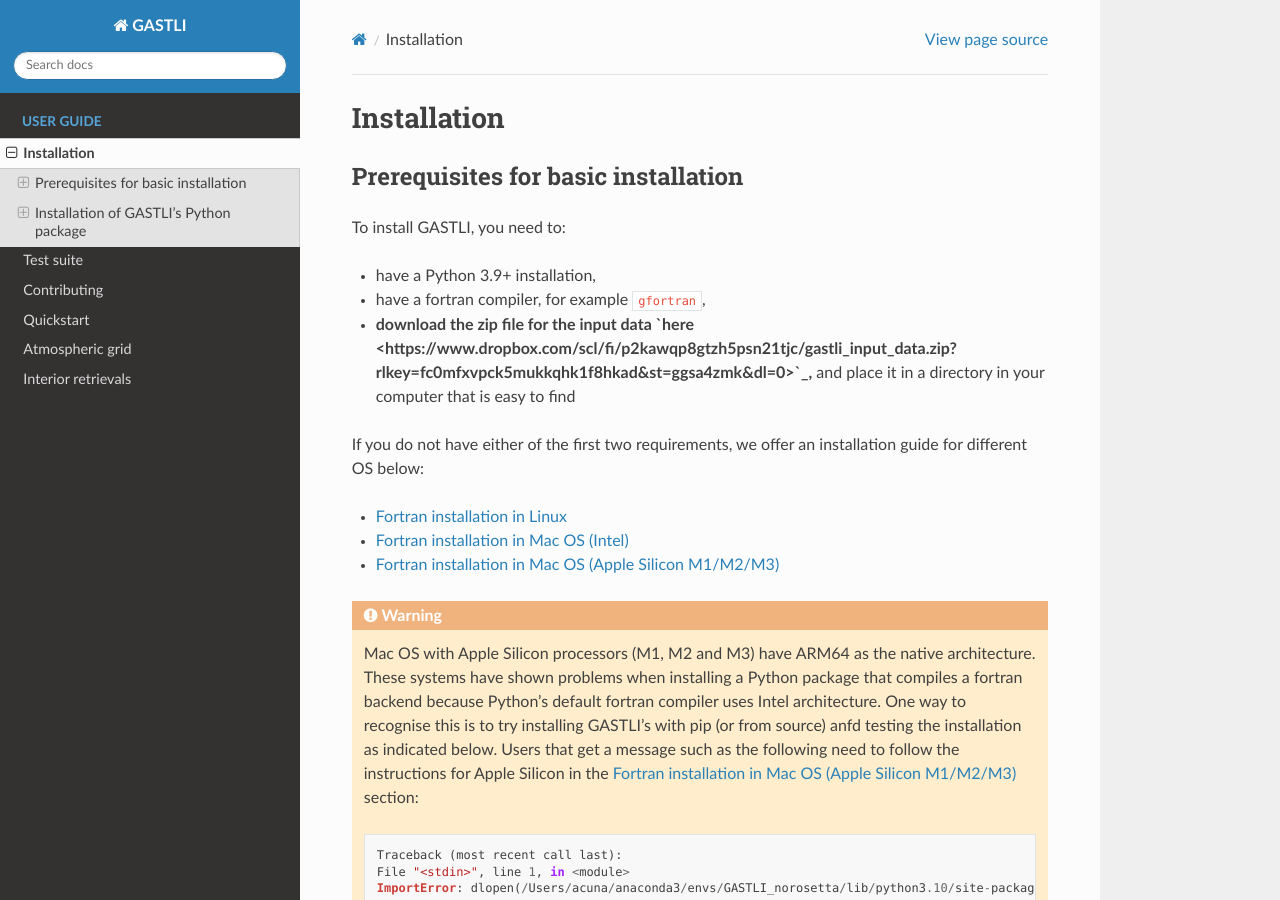
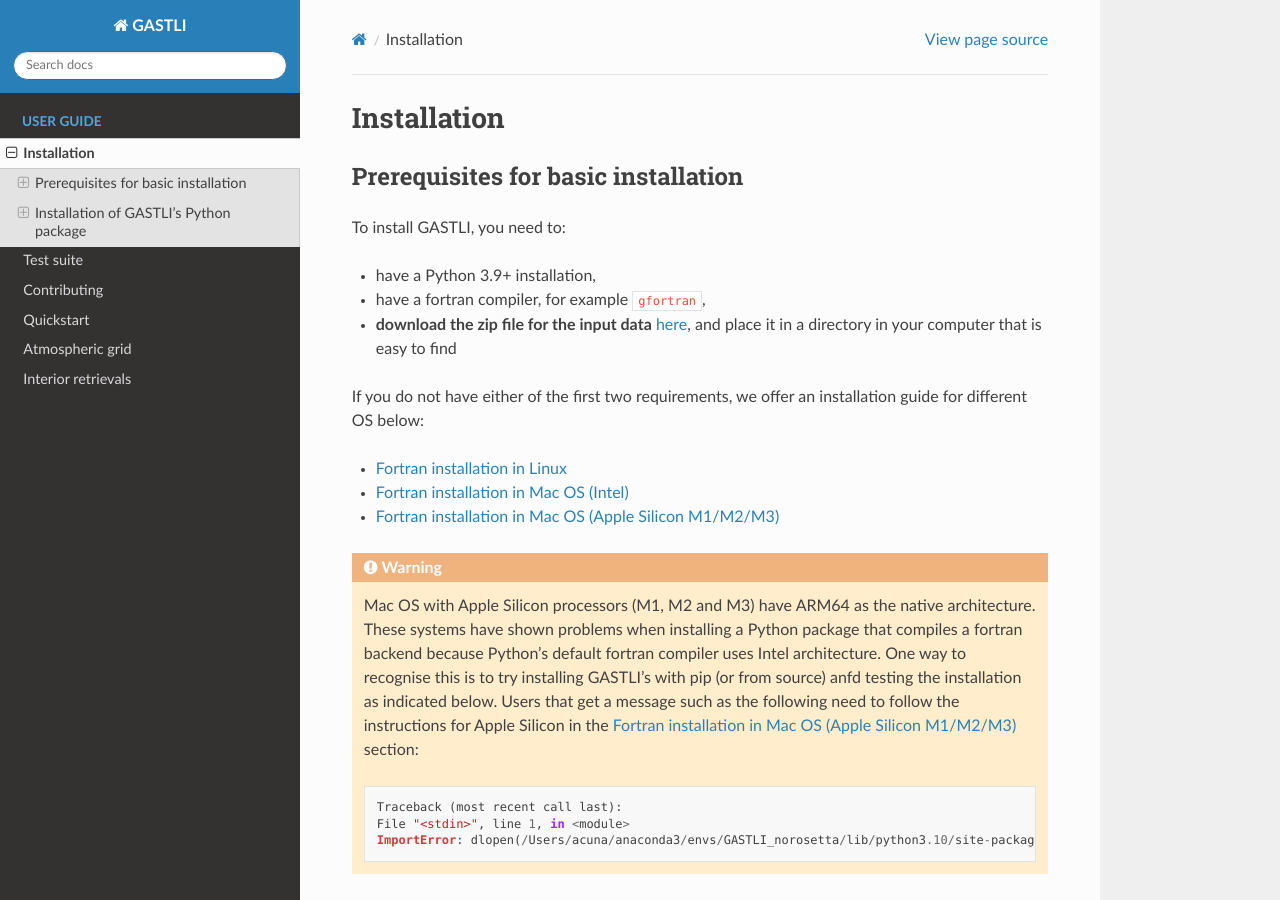
Before and after one commit to lorenaacuna/GASTLI, a Sphinx documentation site: the page built from docs/source/installation.rst, in a window 1280 px wide and 900 px high. Built offline with Sphinx 7.4.7 and the Read the Docs theme 3.1.0, drawn with Linux system fonts in a browser that asks for light colours.

Commit message:
Update installation.rst

```diff
--- a/docs/source/installation.rst
+++ b/docs/source/installation.rst
@@ -9,7 +9,7 @@
 
 - have a Python 3.9+ installation,
 - have a fortran compiler, for example ``gfortran``,
-- **download the zip file for the input data `here <https://www.dropbox.com/scl/fi/p2kawqp8gtzh5psn21tjc/gastli_input_data.zip?rlkey=fc0mfxvpck5mukkqhk1f8hkad&st=ggsa4zmk&dl=0>`_,** and place it in a directory in your computer that is easy to find
+- **download the zip file for the input data** `here <https://www.dropbox.com/scl/fi/p2kawqp8gtzh5psn21tjc/gastli_input_data.zip?rlkey=fc0mfxvpck5mukkqhk1f8hkad&st=ggsa4zmk&dl=0>`_, and place it in a directory in your computer that is easy to find
 
 If you do not have either of the first two requirements, we offer an installation guide for different OS below:
 
```
